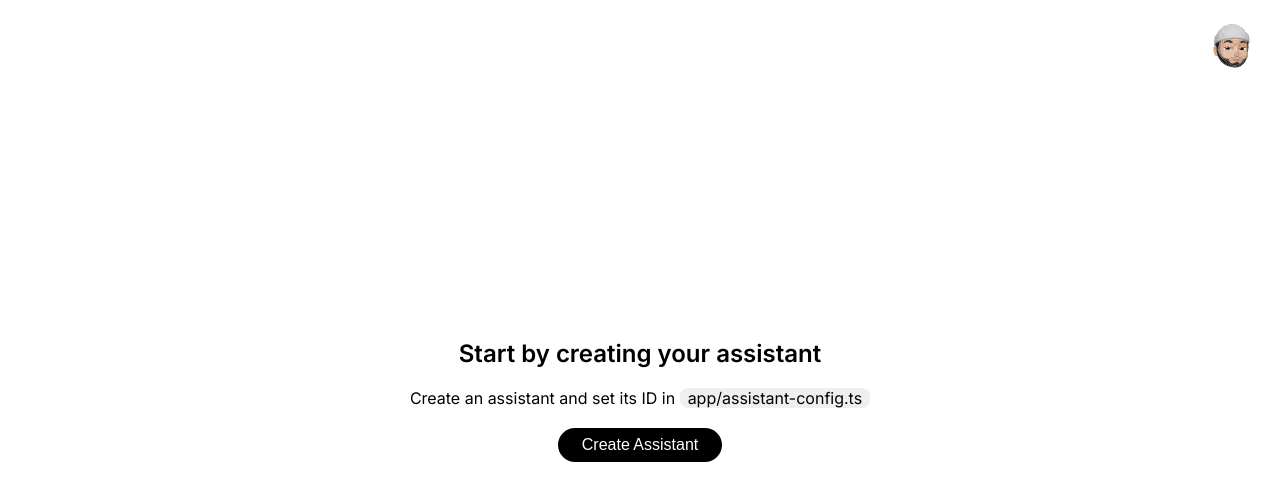
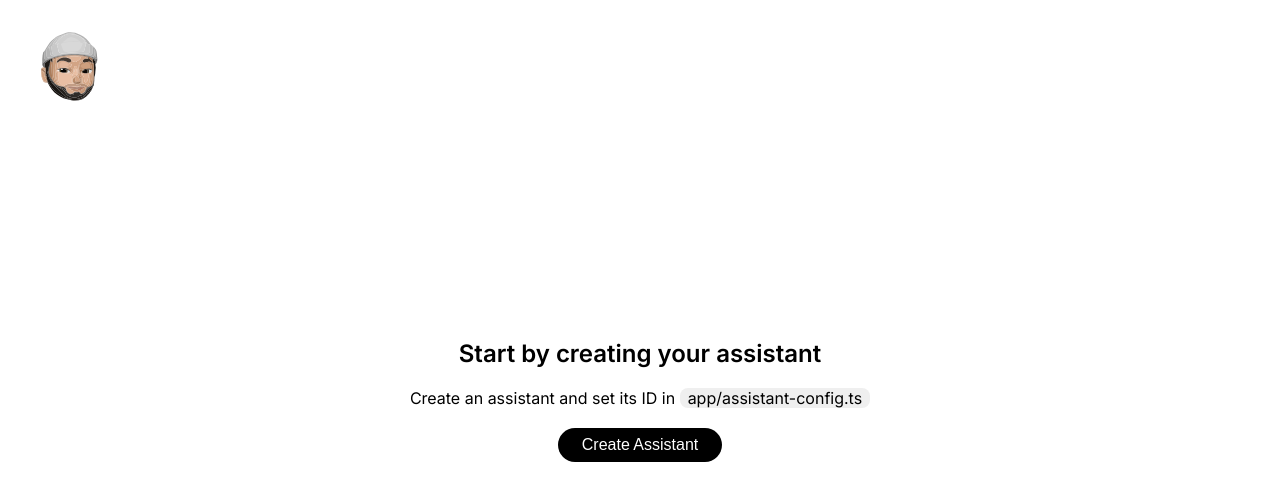
Before and after one commit to KamilBourouiba/OPENAI-CV, a Next.js app: page / in a window 1280 px wide. Shown: the top 500 px of the page. Built offline with nearby package versions, Linux system fonts and the light colour scheme.

Commit message:
fix mobile

```diff
--- a/app/CV_CHAT/shared/page.module.css
+++ b/app/CV_CHAT/shared/page.module.css
@@ -7,16 +7,22 @@
   box-sizing: border-box; /* Include padding in height calculation */
 }
 
+.logo {
+  width: 100%; /* Adjust as needed for your design */
+  max-width: 200px; /* Max width to keep it from being too large */
+  margin: 20px auto; /* Center the logo */
+}
+
 .container {
   display: flex;
-  flex-direction: column; /* Stack the FileViewer and Chat vertically */
-  width: 100%;
-  height: 100%;
+  flex-direction: row; /* Keep file viewer and chat side by side */
+  width: 100%; /* Full width */
+  height: 100%; /* Full height */
 }
 
 .fileViewer {
-  flex: 0 0 auto; /* Prevent the file viewer from growing */
-  margin-bottom: 20px; /* Add spacing below the file viewer */
+  flex: 0 0 300px; /* Fixed width for file viewer */
+  margin-right: 20px; /* Space between file viewer and chat */
 }
 
 .chatContainer {
@@ -35,16 +41,18 @@
   width: 100%; /* Full width */
 }
 
-.inputForm {
+.inputContainer {
   display: flex; /* Align input and button in a row */
   gap: 10px; /* Space between input and button */
-  padding: 10px; /* Add padding to the input form */
+  padding: 10px; /* Add padding to the input container */
   background-color: white; /* White background for the input area */
   border-top: 1px solid #ccc; /* Add a border on top for separation */
 }
 
-.input {
+.main input,
+.main textarea {
   font-size: 16px; /* Prevent zoom on focus */
+  line-height: 1.5; /* Improve readability */
   padding: 10px; /* Internal spacing */
   border: 1px solid #ccc; /* Light gray border */
   border-radius: 16px; /* Maintain rounded appearance */
@@ -54,7 +62,7 @@
   outline: none; /* Remove default focus outline */
 }
 
-.button {
+.sendButton {
   background-color: black; /* Button background color */
   color: white; /* Button text color */
   border: none; /* Remove default button border */
@@ -70,9 +78,9 @@
     flex-direction: column; /* Stack columns on smaller screens */
   }
 
-  .main {
-    height: auto; /* Adjust main height for mobile */
-    padding: 10px; /* Reduce padding on smaller screens */
+  .fileViewer {
+    flex: 0 0 auto; /* Allow file viewer to fit its content */
+    margin: 0; /* No margin on mobile */
   }
 
   .chat {
@@ -82,12 +90,13 @@
 }
 
 @media (max-width: 480px) {
-  .input {
+  .main input,
+  .main textarea {
     padding: 8px; /* Adjust padding for smaller devices */
     font-size: 14px; /* Slightly reduce font size on small screens */
   }
 
-  .button {
+  .sendButton {
     padding: 8px 16px; /* Adjust button padding for smaller screens */
   }
 }
--- a/app/globals.css
+++ b/app/globals.css
@@ -43,12 +43,11 @@ a {
 }
 
 .logo {
-  width: 64px;
-  height: 64px;
-  position: absolute;
-  margin: 16px;
-  top: 0;
-  right: 0;
+  position: absolute; /* Position it at the top */
+  top: 20px; /* Adjust as necessary */
+  left: 20px; /* Adjust as necessary */
+  width: 100px; /* Set a fixed width for the logo */
+  z-index: 10; /* Make sure it's above other elements */
 }
 
 @media (max-width: 1100px) {
--- a/app/layout.tsx
+++ b/app/layout.tsx
@@ -2,6 +2,7 @@ import { Inter } from "next/font/google";
 import "./globals.css";
 import Warnings from "./components/warnings";
 import { assistantId } from "./assistant-config";
+
 const inter = Inter({ subsets: ["latin"] });
 
 export const metadata = {
```
Also changed, not shown: app/CV_CHAT/KamilBourouiba/page.tsx (+5 -4 lines).
